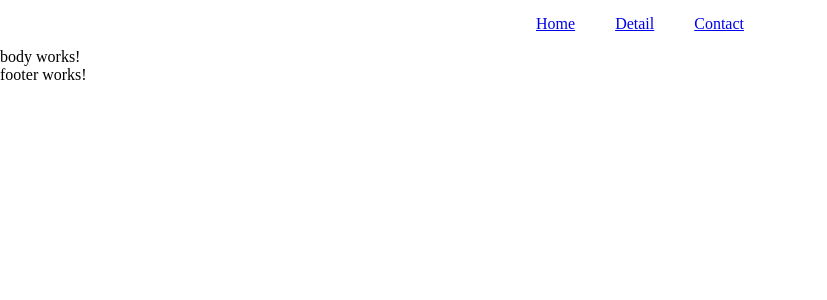
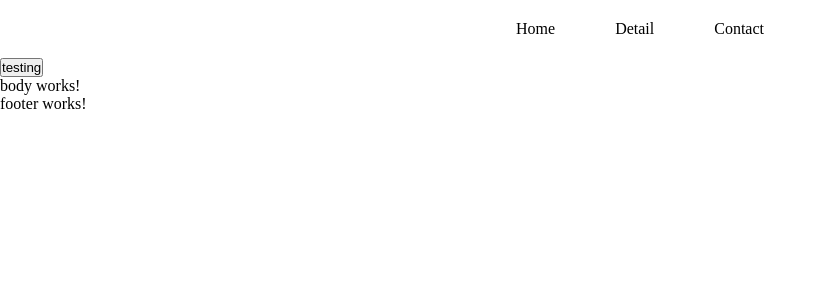
Before and after one commit to Kaung-Myat-Hun/angular-application, an Angular app: page / in a window 1280 px wide. Shown: the top 300 px of the page, without its empty margins (0-827 px from the left). Built offline with nearby package versions, Linux system fonts and the light colour scheme.

Commit message:
adding: api services and update

```diff
--- a/src/app/app.component.html
+++ b/src/app/app.component.html
@@ -1,3 +1,5 @@
 <app-navbar></app-navbar>
+
+<button (click)="testing()">testing</button>
 <router-outlet></router-outlet>
 <app-footer></app-footer>
--- a/src/app/app.component.ts
+++ b/src/app/app.component.ts
@@ -1,10 +1,22 @@
 import { Component } from '@angular/core';
+import { AppService } from './app.service';
 
 @Component({
   selector: 'app-root',
   templateUrl: './app.component.html',
-  styleUrls: ['./app.component.css']
+  styleUrls: ['./app.component.css'],
 })
 export class AppComponent {
   title = 'testing-app';
+  constructor(private app: AppService) {}
+  testing() {
+    this.app.GetData('https://jsonplaceholder.typicode.com/posts').subscribe(
+      (response) => {
+        console.log(response);
+      },
+      (error) => {
+        console.log(error);
+      }
+    );
+  }
 }
--- /dev/null
+++ b/src/app/app.service.ts
@@ -0,0 +1,12 @@
+import { Injectable } from '@angular/core';
+import { HttpClient } from '@angular/common/http';
+
+@Injectable({
+  providedIn: 'root',
+})
+export class AppService {
+  constructor(private http: HttpClient) {}
+  GetData(url: string) {
+    return this.http.get(url);
+  }
+}
--- a/src/app/navbar/navbar.component.css
+++ b/src/app/navbar/navbar.component.css
@@ -7,10 +7,18 @@
   display: flex;
   list-style-type: none;
 }
-.nav-items{
-  padding: 15px 20px;
+.nav-items a{
+  display: block;
+  padding: 20px 30px;
   transition: all 0.3s ease-in-out;
+}
+.nav-items a{
+  text-decoration: none;
+  color: #000;
 }
 .nav-items:hover{
   cursor: pointer;
 }
+.activeButton{
+  color: crimson !important;
+}
--- a/src/app/navbar/navbar.component.html
+++ b/src/app/navbar/navbar.component.html
@@ -1,13 +1,24 @@
 <nav class="nav-container">
 	<ul class="navbar-list">
 		<li class="nav-items">
-			<a routerLink="/">Home</a>
+			<a ariaCurrentWhenActive="page"
+				routerLink="/">
+				Home
+			</a>
 		</li>
 		<li class="nav-items">
-			<a routerLink="/detail">Detail</a>
+			<a routerLinkActive="activeButton"
+				ariaCurrentWhenActive="page"
+				routerLink="/detail">
+				Detail
+			</a>
 		</li>
 		<li class="nav-items">
-			<a routerLink="/contact">Contact</a>
+			<a routerLinkActive="activeButton"
+				ariaCurrentWhenActive="page"
+				routerLink="/contact">
+				Contact
+			</a>
 		</li>
 	</ul>
 </nav>
```
Also changed, not shown: src/app/app.module.ts (+5 -7 lines), 1 other file (tests, documents, lock files or other folders).
